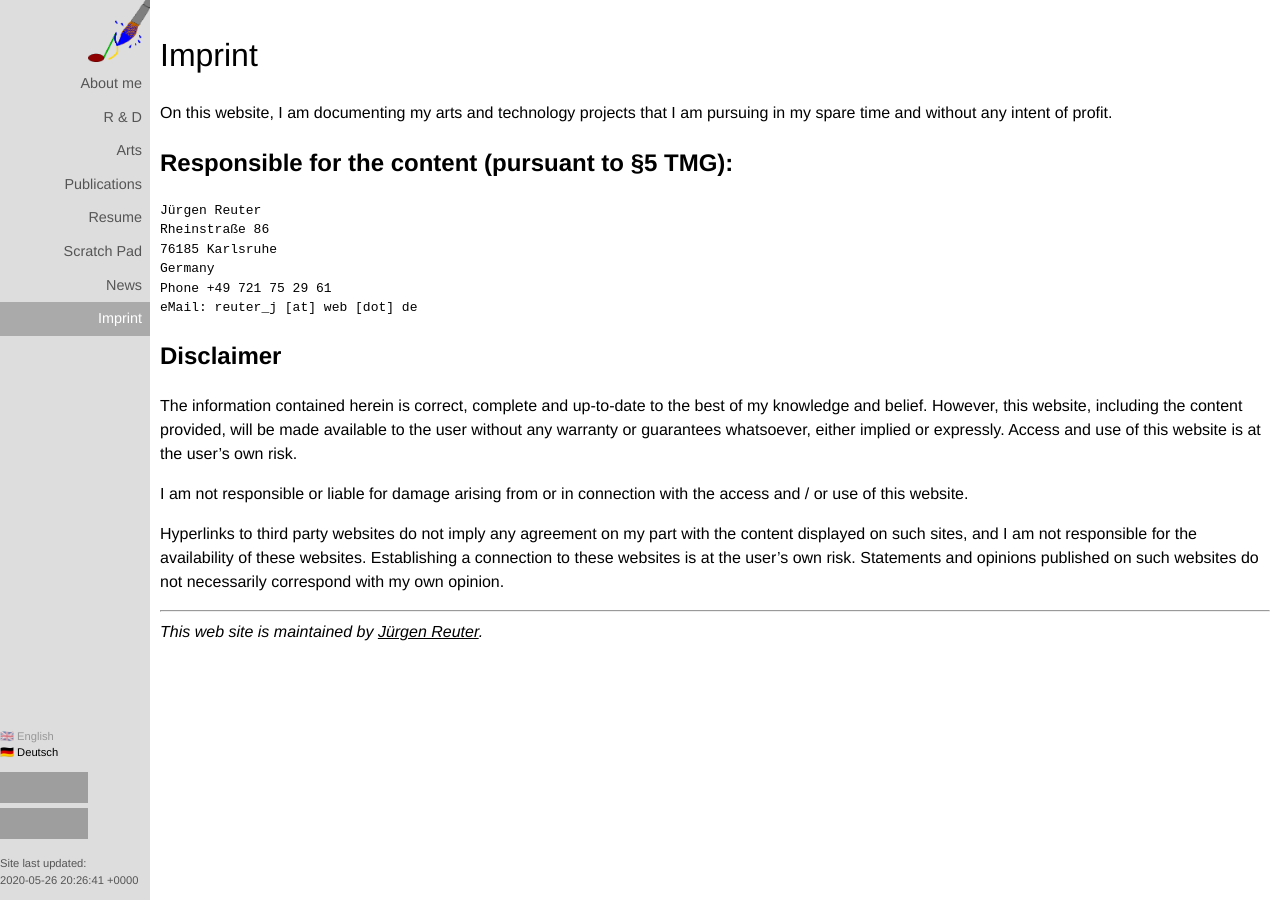
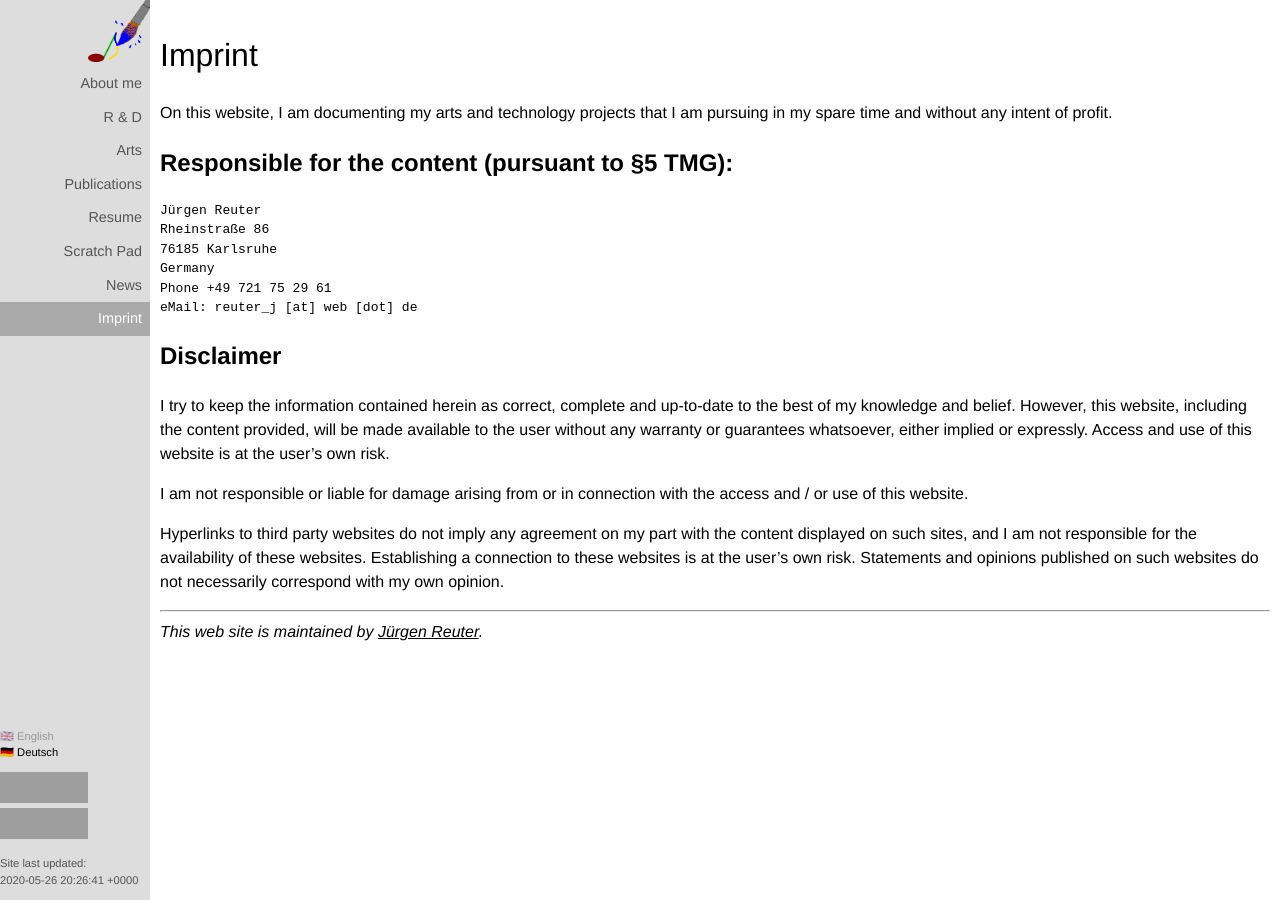
Before and after one commit to soundpaint/soundpaint.github.io, a Jekyll site: the page built from en/imprint.md, in a window 1280 px wide. Built offline with Jekyll 4.4.1, drawn with Linux system fonts in a browser that asks for light colours; our own code applies the rules of GitHub Pages for plain Markdown files; grey boxes are pictures that could not be loaded.

Commit message:
Fix CSS Typo
* Fix bug in CSS resulting from an
  overshooting search-&-replace operation.
* Minor phrasing corrections on some pages.

```diff
--- a/_sass/layout.scss
+++ b/_sass/layout.scss
@@ -54,7 +54,7 @@ a {
   cursor: default;
 }
 
-.nav div a:active-nav {
+.nav div a:active {
   background-color: #333;
   color: white;
 }
--- a/en/imprint.md
+++ b/en/imprint.md
@@ -14,10 +14,10 @@ I am pursuing in my spare time and without any intent of profit.
 
 ## Disclaimer
 
-The information contained herein is correct, complete and up-to-date
-to the best of my knowledge and belief.  However, this website,
-including the content provided, will be made available to the user
-without any warranty or guarantees whatsoever, either implied or
+I try to keep the information contained herein as correct, complete
+and up-to-date to the best of my knowledge and belief.  However, this
+website, including the content provided, will be made available to the
+user without any warranty or guarantees whatsoever, either implied or
 expressly.  Access and use of this website is at the user’s own risk.
 
 I am not responsible or liable for damage arising from or in
```
Also changed, not shown: de/imprint.md (+2 -2 lines).
